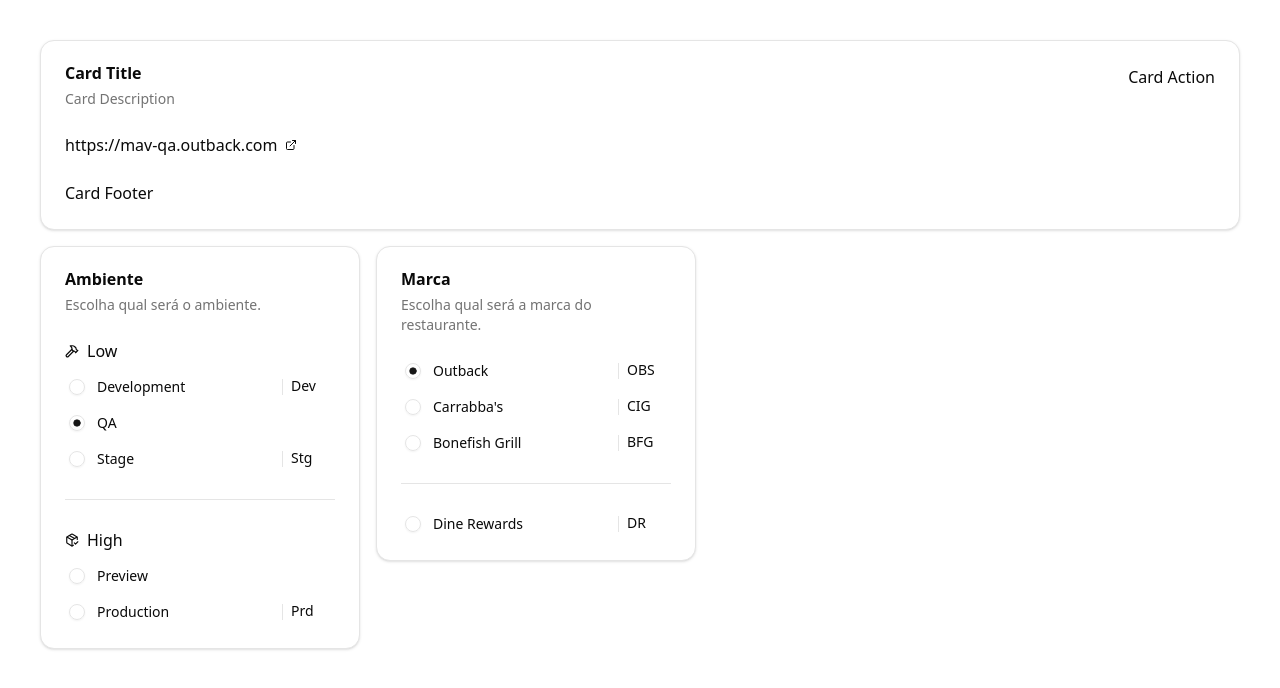
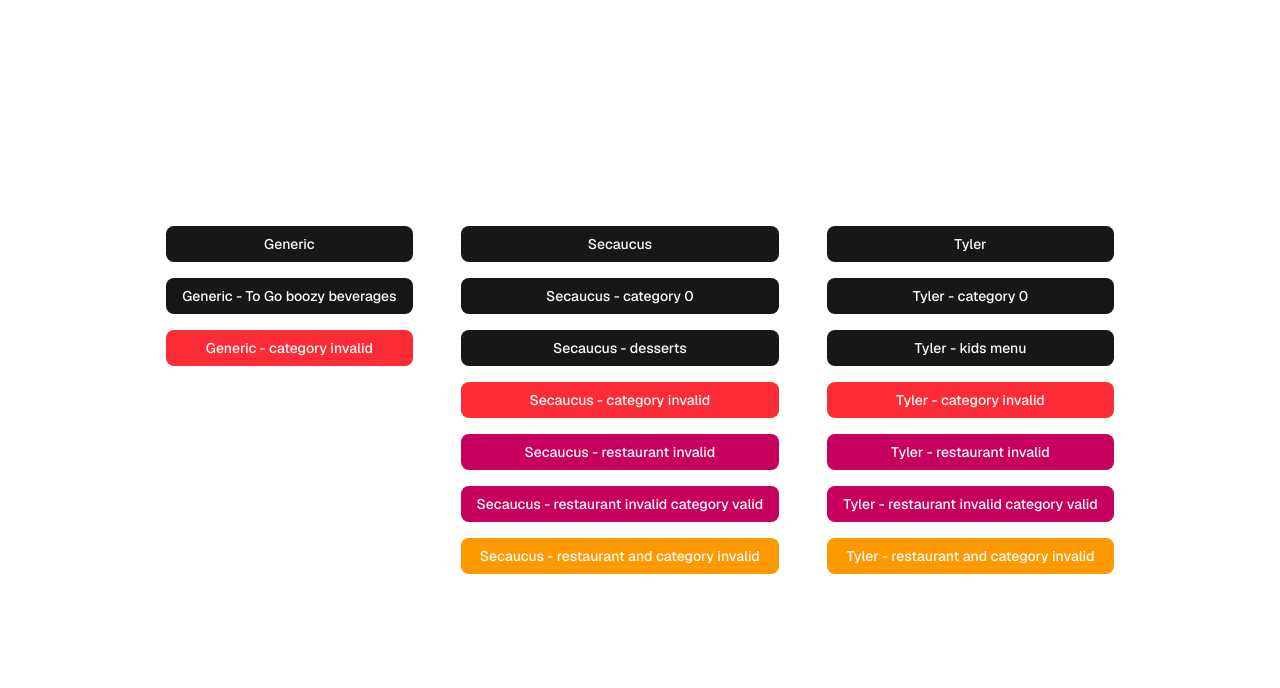
Before and after one commit to lucas-vilela/bbi-app, a Next.js app: page / in a window 1280 px wide. Shown: the top 688 px of the page. Built offline with nearby package versions, Linux system fonts and the light colour scheme.

Commit message:
bbi links

```diff
--- a/package.json
+++ b/package.json
@@ -13,6 +13,7 @@
     "@radix-ui/react-label": "^2.1.8",
     "@radix-ui/react-radio-group": "^1.3.8",
     "@radix-ui/react-separator": "^1.1.8",
+    "@radix-ui/react-slot": "^1.2.4",
     "@radix-ui/react-switch": "^1.2.6",
     "class-variance-authority": "^0.7.1",
     "clsx": "^2.1.1",
--- a/src/app/page.js
+++ b/src/app/page.js
@@ -1,190 +1,246 @@
-"use client"
-import { Label } from "@/components/ui/label"
-import {
-  RadioGroup,
-  RadioGroupItem,
-} from "@/components/ui/radio-group"
-import {
-  Card,
-  CardAction,
-  CardContent,
-  CardDescription,
-  CardFooter,
-  CardHeader,
-  CardTitle,
-} from "@/components/ui/card"
-import { Separator } from "@/components/ui/separator";
-import { ExternalLink, Hammer, PackageCheck } from "lucide-react";
-import { useEffect, useState } from "react";
+// "use client"
+// import { Label } from "@/components/ui/label"
+// import {
+//   RadioGroup,
+//   RadioGroupItem,
+// } from "@/components/ui/radio-group"
+// import {
+//   Card,
+//   CardAction,
+//   CardContent,
+//   CardDescription,
+//   CardFooter,
+//   CardHeader,
+//   CardTitle,
+// } from "@/components/ui/card"
+// import { Separator } from "@/components/ui/separator";
+// import { ExternalLink, Hammer, PackageCheck } from "lucide-react";
+// import { useEffect, useState } from "react";
+// import Link from "next/link";
+
+// export default function Home() {
+//   const [link, setLink] = useState('https://mav-qa.outback.com');
+//   const [env, setEnv] = useState('mav-qa.');
+//   const [brand, setBrand] = useState('outback');
+
+
+//   useEffect(() => {
+//     setLink(`https://${env}${brand}.com`)
+//   }, [env, brand])
+
+
+
+//   return (
+//     <main className="flex flex-col gap-4 min-h-screen w-full p-10">
+//       <div className="w-full">
+//         <Card className="w-full">
+//           <CardHeader>
+//             <CardTitle>Card Title</CardTitle>
+//             <CardDescription>Card Description</CardDescription>
+//             <CardAction>Card Action</CardAction>
+//           </CardHeader>
+//           <CardContent>
+//             <Link target="_blank" href={link}>
+//               <span className="flex items-center gap-2 font-medium">
+//                 https://{env && env}{brand}.com<ExternalLink size={12} />
+//               </span>
+//             </Link>
+//           </CardContent>
+//           <CardFooter>
+//             <p>Card Footer</p>
+//           </CardFooter>
+//         </Card>
+//       </div>
+//       <div className="w-full flex gap-4">
+//         <div className="w-xs">
+//           <Card className="w-full max-w-sm">
+//             <CardHeader>
+//               <CardTitle>Ambiente</CardTitle>
+//               <CardDescription>Escolha qual será o ambiente.</CardDescription>
+//               {/* <CardAction>Card Action</CardAction> */}
+//             </CardHeader>
+//             <CardContent>
+
+//               <RadioGroup defaultValue="mav-qa." >
+//                 <p className="flex gap-2 items-center"><span><Hammer size={14} /></span> Low</p>
+//                 <div className="flex justify-between rounded-md transition-all duration-300 hover:bg-slate-100 py-1 pl-1 pr-4 w-full">
+//                   <div className="flex items-center gap-3">
+//                     <RadioGroupItem value="mav-dev." id="development" onClick={(e) => { setEnv(e.target.value) }} />
+//                     <Label htmlFor="development">Development</Label>
+//                   </div>
+//                   <div className="flex gap-2">
+//                     <Separator orientation="vertical" />
+//                     <p className="text-sm leading-none font-medium w-7">Dev</p>
+//                   </div>
+//                 </div>
+//                 <div className="flex justify-between rounded-md transition-all duration-300 hover:bg-slate-100 py-1 pl-1 pr-4 w-full">
+//                   <div className="flex items-center gap-3">
+//                     <RadioGroupItem value="mav-qa." id="quality" onClick={(e) => { setEnv(e.target.value) }} />
+//                     <Label htmlFor="quality">QA</Label>
+//                   </div>
+//                   <div className="flex gap-2">
+//                     {/* <Separator orientation="vertical" />
+//                     <p className="text-sm leading-none font-medium w-7">Qa</p> */}
+//                   </div>
+//                 </div>
+//                 <div className="flex justify-between rounded-md transition-all duration-300 hover:bg-slate-100 py-1 pl-1 pr-4 w-full">
+//                   <div className="flex items-center gap-3">
+//                     <RadioGroupItem value="mav-stg." id="stage" onClick={(e) => { setEnv(e.target.value) }} />
+//                     <Label htmlFor="stage">Stage</Label>
+//                   </div>
+//                   <div className="flex gap-2">
+//                     <Separator orientation="vertical" />
+//                     <p className="text-sm leading-none font-medium w-7">Stg</p>
+//                   </div>
+//                 </div>
+//                 <Separator className="my-4" />
+
+//                 <p className="flex gap-2 items-center"><span><PackageCheck size={14} /></span> High</p>
+
+//                 <div className="flex justify-between rounded-md transition-all duration-300 hover:bg-slate-100 py-1 pl-1 pr-4 w-full">
+//                   <div className="flex items-center gap-3">
+//                     <RadioGroupItem value="mav-preview." id="preview" onClick={(e) => { setEnv(e.target.value) }} />
+//                     <Label htmlFor="preview">Preview</Label>
+//                   </div>
+//                   <div className="flex gap-2">
+//                     {/* <Separator orientation="vertical" />
+//                     <p className="text-sm leading-none font-medium w-7">Prd</p> */}
+//                   </div>
+//                 </div>
+//                 <div className="flex justify-between rounded-md transition-all duration-300 hover:bg-slate-100 py-1 pl-1 pr-4 w-full">
+//                   <div className="flex items-center gap-3">
+//                     <RadioGroupItem value="" id="production" onClick={(e) => { setEnv(e.target.value) }} />
+//                     <Label htmlFor="production">Production</Label>
+//                   </div>
+//                   <div className="flex gap-2">
+//                     <Separator orientation="vertical" />
+//                     <p className="text-sm leading-none font-medium w-7">Prd</p>
+//                   </div>
+//                 </div>
+//               </RadioGroup>
+//             </CardContent>
+//             {/* <CardFooter>
+//             <p>Card Footer</p>
+//           </CardFooter> */}
+//           </Card>
+
+//         </div>
+//         <div className="w-xs">
+//           <Card className="w-full max-w-sm">
+//             <CardHeader>
+//               <CardTitle>Marca</CardTitle>
+//               <CardDescription>Escolha qual será a marca do restaurante.</CardDescription>
+//               {/* <CardAction>Card Action</CardAction> */}
+//             </CardHeader>
+//             <CardContent>
+
+//               <RadioGroup defaultValue="outback">
+//                 <div className="flex justify-between rounded-md transition-all duration-300 hover:bg-slate-100 py-1 pl-1 pr-4 w-full">
+//                   <div className="flex items-center gap-3">
+//                     <RadioGroupItem value="outback" id="outback" onClick={(e) => { setBrand(e.target.value) }} />
+//                     <Label htmlFor="outback">Outback</Label>
+//                   </div>
+//                   <div className="flex gap-2">
+//                     <Separator orientation="vertical" />
+//                     <p className="text-sm leading-none font-medium w-7">OBS</p>
+//                   </div>
+//                 </div>
+//                 <div className="flex justify-between rounded-md transition-all duration-300 hover:bg-slate-100 py-1 pl-1 pr-4 w-full">
+//                   <div className="flex items-center gap-3">
+//                     <RadioGroupItem value="carrabbas" id="carrabbas" onClick={(e) => { setBrand(e.target.value) }} />
+//                     <Label htmlFor="carrabbas">Carrabba's</Label>
+//                   </div>
+//                   <div className="flex gap-2">
+//                     <Separator orientation="vertical" />
+//                     <p className="text-sm leading-none font-medium w-7">CIG</p>
+//                   </div>
+//                 </div>
+//                 <div className="flex justify-between rounded-md transition-all duration-300 hover:bg-slate-100 py-1 pl-1 pr-4 w-full">
+//                   <div className="flex items-center gap-3">
+//                     <RadioGroupItem value="bonefishgrill" id="bonefish" onClick={(e) => { setBrand(e.target.value) }} />
+//                     <Label htmlFor="bonefish">Bonefish Grill</Label>
+//                   </div>
+//                   <div className="flex gap-2">
+//                     <Separator orientation="vertical" />
+//                     <p className="text-sm leading-none font-medium w-7">BFG</p>
+//                   </div>
+//                 </div>
+//                 <Separator className="my-4" />
+//                 <div className="flex justify-between rounded-md transition-all duration-300 hover:bg-slate-100 py-1 pl-1 pr-4 w-full">
+//                   <div className="flex items-center gap-3">
+//                     <RadioGroupItem value="dine-rewards" id="dine-rewards" onClick={(e) => { setBrand(e.target.value) }} />
+//                     <Label htmlFor="dine-rewards">Dine Rewards</Label>
+//                   </div>
+//                   <div className="flex gap-2">
+//                     <Separator orientation="vertical" />
+//                     <p className="text-sm leading-none font-medium w-7">DR</p>
+//                   </div>
+//                 </div>
+//               </RadioGroup>
+//             </CardContent>
+//             {/* <CardFooter>
+//             <p>Card Footer</p>
+//           </CardFooter> */}
+//           </Card>
+
+//         </div>
+//       </div>
+//     </main>
+//   );
+// }
+// import MyCarouselSize from "@/components/my/MyCarousel";
+// import MyForm from "@/components/my/MyForm";
+// import MyMorphingPopoverCustomTransitionVariants from "@/components/my/MyMorphingPopover";
+// import MyClock from "@/components/my/MySlidingNumber";
+import { Button } from "@/components/ui/button";
+// import { info } from "console";
 import Link from "next/link";
 
 export default function Home() {
-  const [link, setLink] = useState('https://mav-qa.outback.com');
-  const [env, setEnv] = useState('mav-qa.');
-  const [brand, setBrand] = useState('outback');
+  let data = {
+    moeda: 1800,
+    telefone: 984058779
+  }
+  const novaAba = false
+  const env = 'preview'
+
+  return (
+    <div className="grid grid-rows-[20px_1fr_20px] items-center justify-items-center min-h-screen p-8 pb-20 gap-16 sm:p-20 font-[family-name:var(--font-geist-sans)]">
+      <main className="flex flex-col gap-[32px] row-start-2 items-center sm:items-start">
+        <div className="flex lg:flex-row flex-col gap-8">
+          <div className="rounded-md p-2 flex flex-col gap-4">
+            <Link target={novaAba ? '_blank' : ''} className="w-full" href={`https://mav-${env}.outback.com/menu`}><Button className="w-full cursor-pointer">Generic</Button> </Link>
+            <Link target={novaAba ? '_blank' : ''} className="w-full" href={`https://mav-${env}.outback.com/menu/restaurant/category/47481`}><Button className="w-full cursor-pointer">Generic - To Go boozy beverages</Button> </Link>
+            <Link target={novaAba ? '_blank' : ''} className="w-full" href={`https://mav-${env}.outback.com/menu/restaurant/category/x`}><Button className="w-full  bg-red-500 cursor-pointer">Generic - category invalid</Button> </Link>
+          </div>
+          <div className="rounded-md p-2 flex flex-col gap-4">
+            <Link target={novaAba ? '_blank' : ''} className="w-full" href={`https://mav-${env}.outback.com/menu/secaucus`}><Button className="w-full cursor-pointer">Secaucus</Button> </Link>
+            <Link target={novaAba ? '_blank' : ''} className="w-full" href={`https://mav-${env}.outback.com/menu/secaucus/category/0`}><Button className="w-full cursor-pointer">Secaucus - category 0</Button> </Link>
+            <Link target={novaAba ? '_blank' : ''} className="w-full" href={`https://mav-${env}.outback.com/menu/secaucus/category/42909`}><Button className="w-full cursor-pointer">Secaucus - desserts</Button> </Link>
+            <Link target={novaAba ? '_blank' : ''} className="w-full" href={`https://mav-${env}.outback.com/menu/secaucus/category/977391`}><Button className="w-full bg-red-500 cursor-pointer">Secaucus - category invalid</Button> </Link>
+            <Link target={novaAba ? '_blank' : ''} className="w-full" href={`https://mav-${env}.outback.com/menu/secaucusx`}><Button className="w-full bg-pink-700 cursor-pointer">Secaucus - restaurant invalid</Button> </Link>
+            <Link target={novaAba ? '_blank' : ''} className="w-full" href={`https://mav-${env}.outback.com/menu/secaucusx/category/42909`}><Button className="w-full bg-pink-700 cursor-pointer">Secaucus - restaurant invalid category valid</Button> </Link>
+            <Link target={novaAba ? '_blank' : ''} className="w-full" href={`https://mav-${env}.outback.com/menu/secaucusx/category/97731`}><Button className="w-full bg-amber-500 cursor-pointer">Secaucus - restaurant and category invalid</Button> </Link>
+          </div>
+          <div className="rounded-md p-2 flex flex-col gap-4">
+            <Link target={novaAba ? '_blank' : ''} className="w-full" href={`https://mav-${env}.outback.com/menu/tyler`}><Button className="w-full cursor-pointer" >Tyler</Button>  </Link>
+            <Link target={novaAba ? '_blank' : ''} className="w-full" href={`https://mav-${env}.outback.com/menu/tyler/category/0`}><Button className="w-full cursor-pointer" >Tyler - category 0</Button>  </Link>
+            <Link target={novaAba ? '_blank' : ''} className="w-full" href={`https://mav-${env}.outback.com/menu/tyler/category/42910`}><Button className="w-full cursor-pointer" >Tyler - kids menu</Button> </Link>
+            <Link target={novaAba ? '_blank' : ''} className="w-full" href={`https://mav-${env}.outback.com/menu/tyler/category/392581`}><Button className="w-full bg-red-500 cursor-pointer">Tyler - category invalid</Button>  </Link>
+            <Link target={novaAba ? '_blank' : ''} className="w-full" href={`https://mav-${env}.outback.com/menu/tylerx`}><Button className="w-full bg-pink-700 cursor-pointer">Tyler - restaurant invalid</Button> </Link>
+            <Link target={novaAba ? '_blank' : ''} className="w-full" href={`https://mav-${env}.outback.com/menu/tylerx/category/42910`}><Button className="w-full bg-pink-700 cursor-pointer">Tyler - restaurant invalid category valid</Button> </Link>
+            <Link target={novaAba ? '_blank' : ''} className="w-full" href={`https://mav-${env}.outback.com/menu/tylerx/category/39255`}><Button className="w-full bg-amber-500 cursor-pointer">Tyler - restaurant and category invalid</Button> </Link>
+
+          </div>
+        </div>
 
 
-  useEffect(() => {
-    setLink(`https://${env}${brand}.com`)
-  }, [env, brand])
+        {/* <MyCarouselSize />
+        <MyMorphingPopoverCustomTransitionVariants />
+        <MyClock />
+        <MyForm data={data} /> */}
+      </main >
 
-
-
-  return (
-    <main className="flex flex-col gap-4 min-h-screen w-full p-10">
-      <div className="w-full">
-        <Card className="w-full">
-          <CardHeader>
-            <CardTitle>Card Title</CardTitle>
-            <CardDescription>Card Description</CardDescription>
-            <CardAction>Card Action</CardAction>
-          </CardHeader>
-          <CardContent>
-            <Link target="_blank" href={link}>
-              <span className="flex items-center gap-2 font-medium">
-                https://{env && env}{brand}.com<ExternalLink size={12} />
-              </span>
-            </Link>
-          </CardContent>
-          <CardFooter>
-            <p>Card Footer</p>
-          </CardFooter>
-        </Card>
-      </div>
-      <div className="w-full flex gap-4">
-        <div className="w-xs">
-          <Card className="w-full max-w-sm">
-            <CardHeader>
-              <CardTitle>Ambiente</CardTitle>
-              <CardDescription>Escolha qual será o ambiente.</CardDescription>
-              {/* <CardAction>Card Action</CardAction> */}
-            </CardHeader>
-            <CardContent>
-
-              <RadioGroup defaultValue="mav-qa." >
-                <p className="flex gap-2 items-center"><span><Hammer size={14} /></span> Low</p>
-                <div className="flex justify-between rounded-md transition-all duration-300 hover:bg-slate-100 py-1 pl-1 pr-4 w-full">
-                  <div className="flex items-center gap-3">
-                    <RadioGroupItem value="mav-dev." id="development" onClick={(e) => { setEnv(e.target.value) }} />
-                    <Label htmlFor="development">Development</Label>
-                  </div>
-                  <div className="flex gap-2">
-                    <Separator orientation="vertical" />
-                    <p className="text-sm leading-none font-medium w-7">Dev</p>
-                  </div>
-                </div>
-                <div className="flex justify-between rounded-md transition-all duration-300 hover:bg-slate-100 py-1 pl-1 pr-4 w-full">
-                  <div className="flex items-center gap-3">
-                    <RadioGroupItem value="mav-qa." id="quality" onClick={(e) => { setEnv(e.target.value) }} />
-                    <Label htmlFor="quality">QA</Label>
-                  </div>
-                  <div className="flex gap-2">
-                    {/* <Separator orientation="vertical" />
-                    <p className="text-sm leading-none font-medium w-7">Qa</p> */}
-                  </div>
-                </div>
-                <div className="flex justify-between rounded-md transition-all duration-300 hover:bg-slate-100 py-1 pl-1 pr-4 w-full">
-                  <div className="flex items-center gap-3">
-                    <RadioGroupItem value="mav-stg." id="stage" onClick={(e) => { setEnv(e.target.value) }} />
-                    <Label htmlFor="stage">Stage</Label>
-                  </div>
-                  <div className="flex gap-2">
-                    <Separator orientation="vertical" />
-                    <p className="text-sm leading-none font-medium w-7">Stg</p>
-                  </div>
-                </div>
-                <Separator className="my-4" />
-
-                <p className="flex gap-2 items-center"><span><PackageCheck size={14} /></span> High</p>
-
-                <div className="flex justify-between rounded-md transition-all duration-300 hover:bg-slate-100 py-1 pl-1 pr-4 w-full">
-                  <div className="flex items-center gap-3">
-                    <RadioGroupItem value="mav-preview." id="preview" onClick={(e) => { setEnv(e.target.value) }} />
-                    <Label htmlFor="preview">Preview</Label>
-                  </div>
-                  <div className="flex gap-2">
-                    {/* <Separator orientation="vertical" />
-                    <p className="text-sm leading-none font-medium w-7">Prd</p> */}
-                  </div>
-                </div>
-                <div className="flex justify-between rounded-md transition-all duration-300 hover:bg-slate-100 py-1 pl-1 pr-4 w-full">
-                  <div className="flex items-center gap-3">
-                    <RadioGroupItem value="" id="production" onClick={(e) => { setEnv(e.target.value) }} />
-                    <Label htmlFor="production">Production</Label>
-                  </div>
-                  <div className="flex gap-2">
-                    <Separator orientation="vertical" />
-                    <p className="text-sm leading-none font-medium w-7">Prd</p>
-                  </div>
-                </div>
-              </RadioGroup>
-            </CardContent>
-            {/* <CardFooter>
-            <p>Card Footer</p>
-          </CardFooter> */}
-          </Card>
-
-        </div>
-        <div className="w-xs">
-          <Card className="w-full max-w-sm">
-            <CardHeader>
-              <CardTitle>Marca</CardTitle>
-              <CardDescription>Escolha qual será a marca do restaurante.</CardDescription>
-              {/* <CardAction>Card Action</CardAction> */}
-            </CardHeader>
-            <CardContent>
-
-              <RadioGroup defaultValue="outback">
-                <div className="flex justify-between rounded-md transition-all duration-300 hover:bg-slate-100 py-1 pl-1 pr-4 w-full">
-                  <div className="flex items-center gap-3">
-                    <RadioGroupItem value="outback" id="outback" onClick={(e) => { setBrand(e.target.value) }} />
-                    <Label htmlFor="outback">Outback</Label>
-                  </div>
-                  <div className="flex gap-2">
-                    <Separator orientation="vertical" />
-                    <p className="text-sm leading-none font-medium w-7">OBS</p>
-                  </div>
-                </div>
-                <div className="flex justify-between rounded-md transition-all duration-300 hover:bg-slate-100 py-1 pl-1 pr-4 w-full">
-                  <div className="flex items-center gap-3">
-                    <RadioGroupItem value="carrabbas" id="carrabbas" onClick={(e) => { setBrand(e.target.value) }} />
-                    <Label htmlFor="carrabbas">Carrabba's</Label>
-                  </div>
-                  <div className="flex gap-2">
-                    <Separator orientation="vertical" />
-                    <p className="text-sm leading-none font-medium w-7">CIG</p>
-                  </div>
-                </div>
-                <div className="flex justify-between rounded-md transition-all duration-300 hover:bg-slate-100 py-1 pl-1 pr-4 w-full">
-                  <div className="flex items-center gap-3">
-                    <RadioGroupItem value="bonefishgrill" id="bonefish" onClick={(e) => { setBrand(e.target.value) }} />
-                    <Label htmlFor="bonefish">Bonefish Grill</Label>
-                  </div>
-                  <div className="flex gap-2">
-                    <Separator orientation="vertical" />
-                    <p className="text-sm leading-none font-medium w-7">BFG</p>
-                  </div>
-                </div>
-                <Separator className="my-4" />
-                <div className="flex justify-between rounded-md transition-all duration-300 hover:bg-slate-100 py-1 pl-1 pr-4 w-full">
-                  <div className="flex items-center gap-3">
-                    <RadioGroupItem value="dine-rewards" id="dine-rewards" onClick={(e) => { setBrand(e.target.value) }} />
-                    <Label htmlFor="dine-rewards">Dine Rewards</Label>
-                  </div>
-                  <div className="flex gap-2">
-                    <Separator orientation="vertical" />
-                    <p className="text-sm leading-none font-medium w-7">DR</p>
-                  </div>
-                </div>
-              </RadioGroup>
-            </CardContent>
-            {/* <CardFooter>
-            <p>Card Footer</p>
-          </CardFooter> */}
-          </Card>
-
-        </div>
-      </div>
-    </main>
+    </div >
   );
 }
--- /dev/null
+++ b/src/components/ui/button.jsx
@@ -0,0 +1,58 @@
+import * as React from "react"
+import { Slot } from "@radix-ui/react-slot"
+import { cva } from "class-variance-authority";
+
+import { cn } from "@/lib/utils"
+
+const buttonVariants = cva(
+  "inline-flex items-center justify-center gap-2 whitespace-nowrap rounded-md text-sm font-medium transition-all disabled:pointer-events-none disabled:opacity-50 [&_svg]:pointer-events-none [&_svg:not([class*='size-'])]:size-4 shrink-0 [&_svg]:shrink-0 outline-none focus-visible:border-ring focus-visible:ring-ring/50 focus-visible:ring-[3px] aria-invalid:ring-destructive/20 dark:aria-invalid:ring-destructive/40 aria-invalid:border-destructive",
+  {
+    variants: {
+      variant: {
+        default: "bg-primary text-primary-foreground hover:bg-primary/90",
+        destructive:
+          "bg-destructive text-white hover:bg-destructive/90 focus-visible:ring-destructive/20 dark:focus-visible:ring-destructive/40 dark:bg-destructive/60",
+        outline:
+          "border bg-background shadow-xs hover:bg-accent hover:text-accent-foreground dark:bg-input/30 dark:border-input dark:hover:bg-input/50",
+        secondary:
+          "bg-secondary text-secondary-foreground hover:bg-secondary/80",
+        ghost:
+          "hover:bg-accent hover:text-accent-foreground dark:hover:bg-accent/50",
+        link: "text-primary underline-offset-4 hover:underline",
+      },
+      size: {
+        default: "h-9 px-4 py-2 has-[>svg]:px-3",
+        sm: "h-8 rounded-md gap-1.5 px-3 has-[>svg]:px-2.5",
+        lg: "h-10 rounded-md px-6 has-[>svg]:px-4",
+        icon: "size-9",
+        "icon-sm": "size-8",
+        "icon-lg": "size-10",
+      },
+    },
+    defaultVariants: {
+      variant: "default",
+      size: "default",
+    },
+  }
+)
+
+function Button({
+  className,
+  variant = "default",
+  size = "default",
+  asChild = false,
+  ...props
+}) {
+  const Comp = asChild ? Slot : "button"
+
+  return (
+    <Comp
+      data-slot="button"
+      data-variant={variant}
+      data-size={size}
+      className={cn(buttonVariants({ variant, size, className }))}
+      {...props} />
+  );
+}
+
+export { Button, buttonVariants }
```
Also changed, not shown: 1 other file (tests, documents, lock files or other folders).
